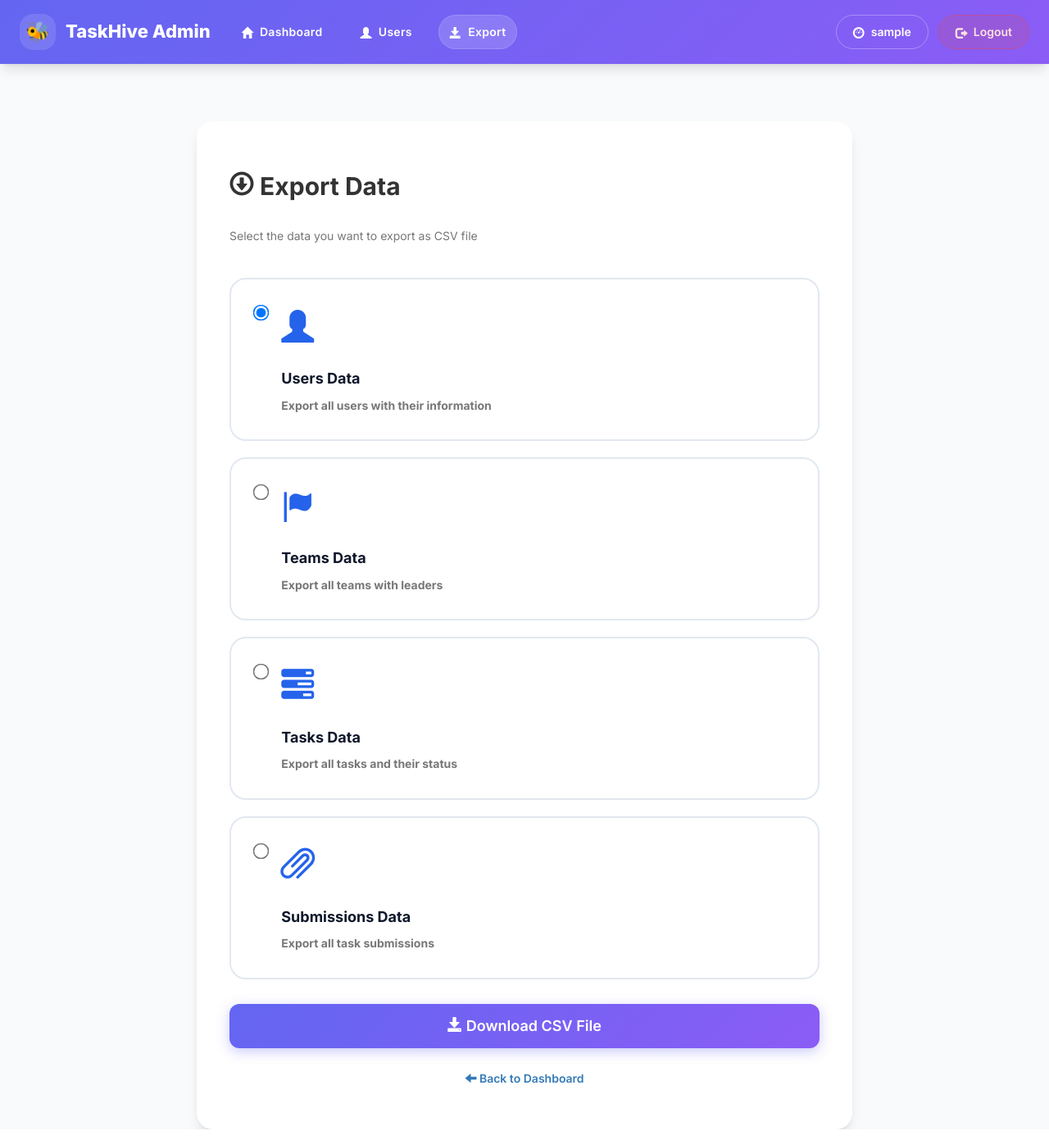
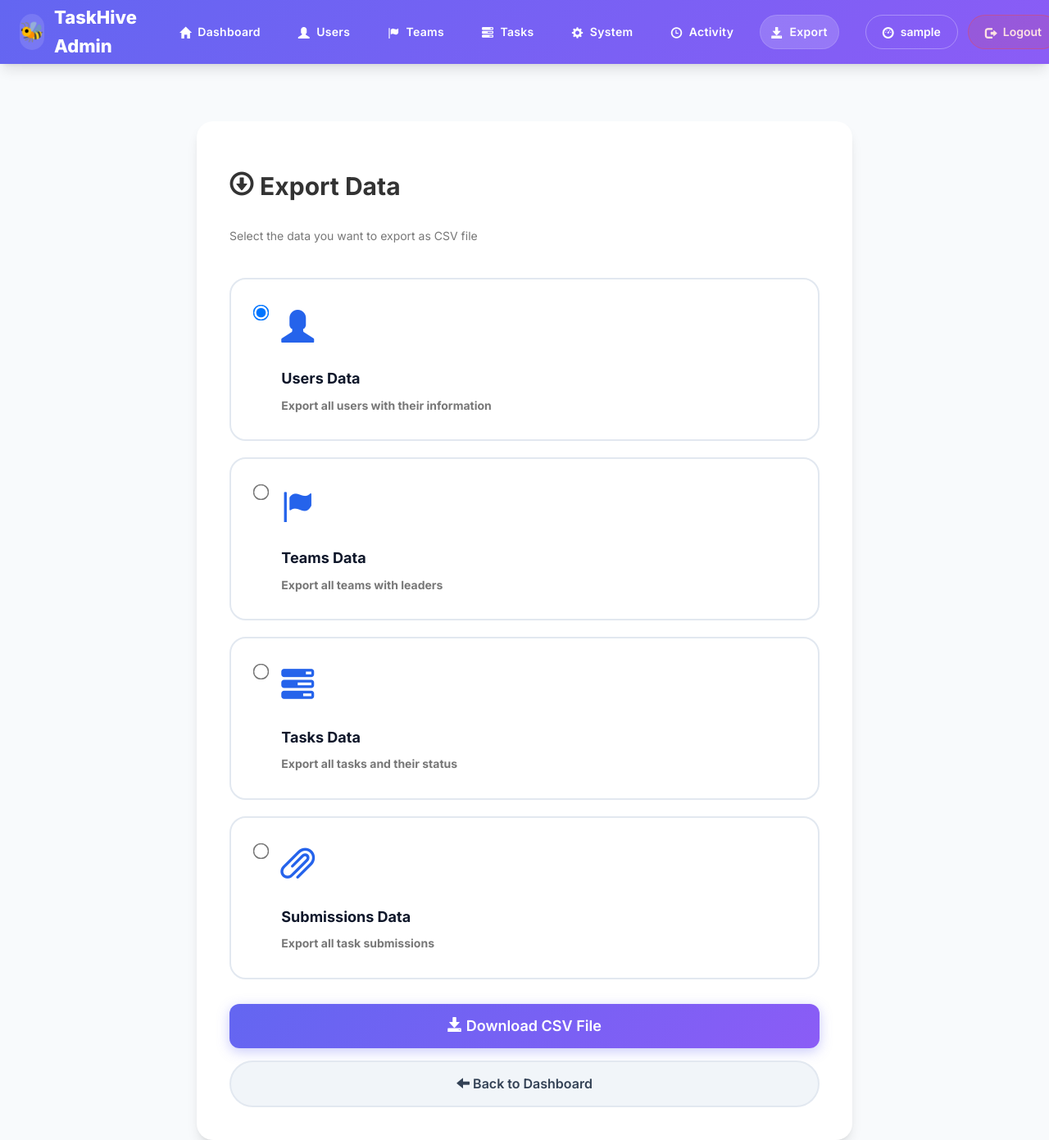
Before and after one commit to Ahmed-Herzalla0/TaskHive, a PHP site: page /TaskHive/admin/export_data.php in a window 1280 px wide. Shown: the whole page at 82% size. Run offline with PHP 8.4, Linux system fonts and the light colour scheme; the visitor is signed in with stand-in values (Sample User, id 1).

Commit message:
Fix Export Data Admin

```diff
--- a/admin/activity_log.php
+++ b/admin/activity_log.php
@@ -52,6 +52,7 @@ $activities = $conn->query(
             ['label' => 'Tasks', 'href' => 'admin.php?view=tasks', 'icon' => 'glyphicon glyphicon-tasks', 'slug' => 'tasks'],
             ['label' => 'System', 'href' => 'status.php', 'icon' => 'glyphicon glyphicon-cog', 'slug' => 'system'],
             ['label' => 'Activity', 'href' => 'activity_log.php', 'icon' => 'glyphicon glyphicon-time', 'slug' => 'activity'],
+            ['label' => 'Export', 'href' => 'export_data.php', 'icon' => 'glyphicon glyphicon-save', 'slug' => 'export'],
         ],
         'active' => 'activity',
     ])); ?>
--- a/admin/export_data.php
+++ b/admin/export_data.php
@@ -33,7 +33,6 @@ if ($_SERVER['REQUEST_METHOD'] == 'POST' && isset($_POST['export'])) {
             fputcsv($output, ['ID', 'Task ID', 'User ID', 'User Name', 'File Path', 'Comments', 'Submitted At']);
             $result = $conn->query("SELECT s.id, s.task_id, s.user_id, u.username, s.file_path, s.comments, s.submitted_at FROM submissions s JOIN users u ON s.user_id = u.id");
             break;
-        case 'users':
         default:
             fputcsv($output, ['ID', 'First Name', 'Last Name', 'Username', 'Email', 'Role', 'Created At']);
             $result = $conn->query("SELECT id, first_name, last_name, username, email, role, created_at FROM users");
@@ -66,12 +65,7 @@ if ($_SERVER['REQUEST_METHOD'] == 'POST' && isset($_POST['export'])) {
 </head>
 <body class="admin-body">
 <?php render_unified_navbar(th_nav_template('admin', [
-        'links' => [
-                ['label' => 'Dashboard', 'href' => 'admin_dashboard.php', 'icon' => 'glyphicon glyphicon-home', 'slug' => 'dashboard'],
-                ['label' => 'Users', 'href' => 'admin.php', 'icon' => 'glyphicon glyphicon-user', 'slug' => 'users'],
-                ['label' => 'Export', 'href' => 'export_data.php', 'icon' => 'glyphicon glyphicon-save', 'slug' => 'export'],
-        ],
-        'active' => 'export',
+    'active' => 'export',
 ])); ?>
 
 <div class="container">
@@ -122,7 +116,7 @@ if ($_SERVER['REQUEST_METHOD'] == 'POST' && isset($_POST['export'])) {
                 <span class="glyphicon glyphicon-save"></span> Download CSV File
             </button>
 
-            <a href="admin_dashboard.php" class="btn btn-link btn-block" style="margin-top: 15px;">
+            <a href="admin_dashboard.php" class="btn btn-secondary btn-lg btn-rounded btn-block" style="margin-top: 15px;">
                 <span class="glyphicon glyphicon-arrow-left"></span> Back to Dashboard
             </a>
         </form>
--- a/config/includes/navbar.php
+++ b/config/includes/navbar.php
@@ -58,6 +58,7 @@ if (!function_exists('th_nav_template')) {
                     ['label' => 'Tasks', 'href' => 'admin.php?view=tasks', 'icon' => 'glyphicon glyphicon-tasks', 'slug' => 'tasks'],
                     ['label' => 'System', 'href' => 'status.php', 'icon' => 'glyphicon glyphicon-cog', 'slug' => 'system'],
                     ['label' => 'Activity', 'href' => 'activity_log.php', 'icon' => 'glyphicon glyphicon-time', 'slug' => 'activity'],
+                    ['label' => 'Export', 'href' => 'export_data.php', 'icon' => 'glyphicon glyphicon-save', 'slug' => 'export'],
                 ],
                 'actions' => [
                     ['label' => $username, 'href' => 'admin_dashboard.php', 'icon' => 'glyphicon glyphicon-dashboard', 'style' => 'ghost', 'slug' => 'admin-profile'],
```
